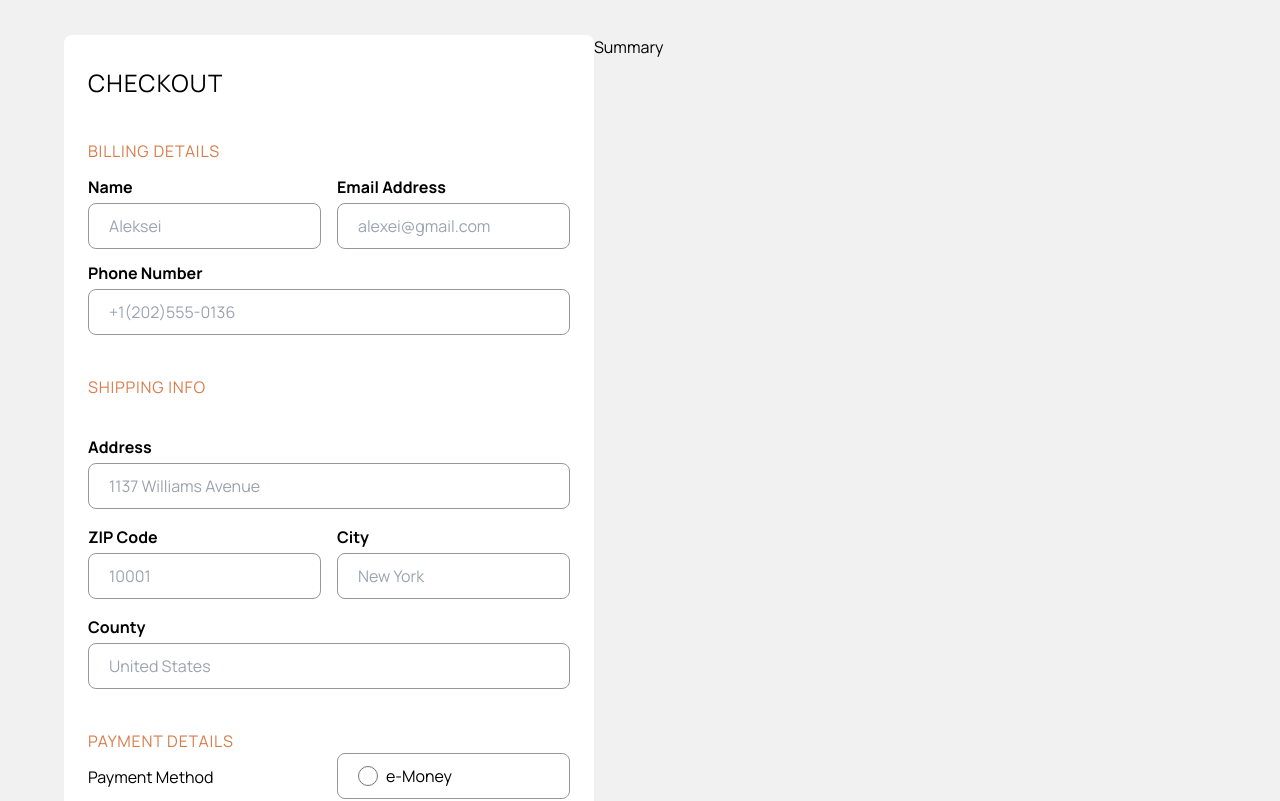
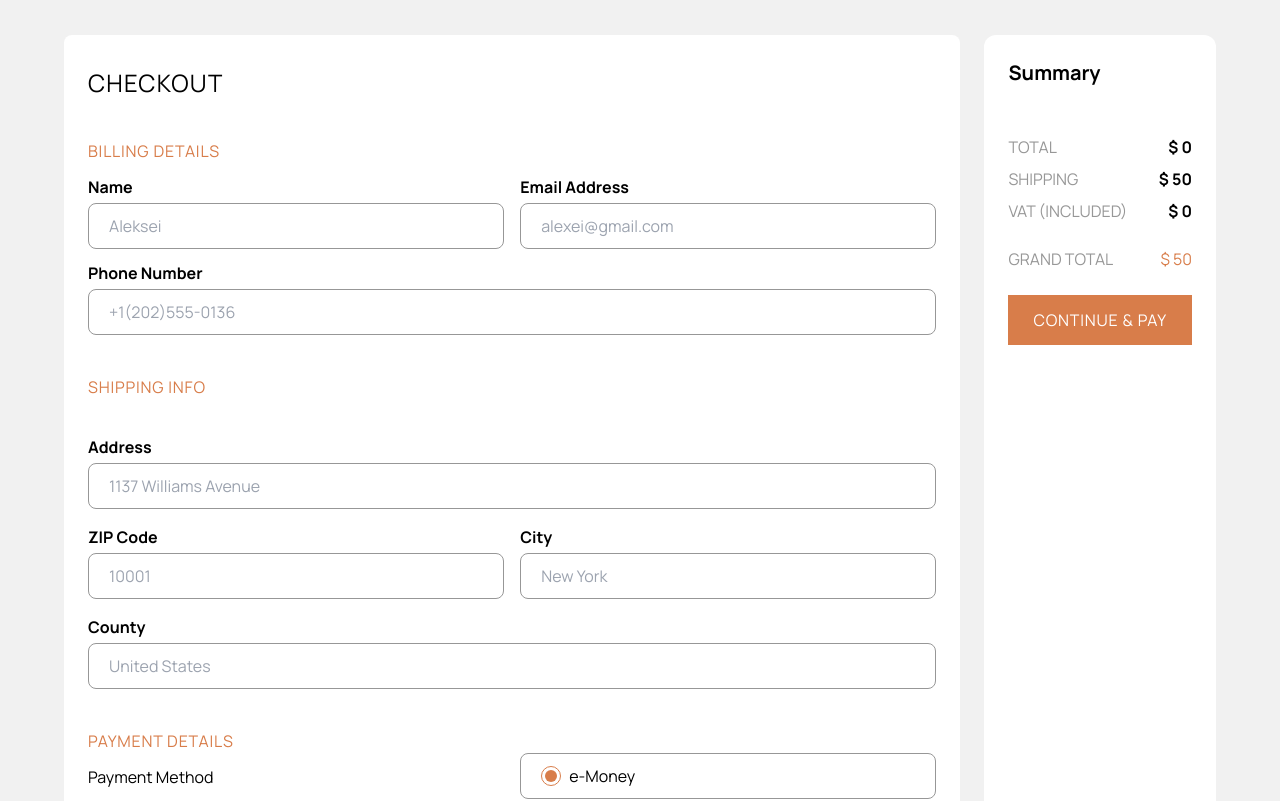
Before and after one commit to almasiwe11/Ecommerce, a React (Vite) app: page /checkout in a window 1280 px wide. Shown: the part 200-1001 px from the top of the page. Built offline with nearby package versions, Linux system fonts and the light colour scheme; data requests are answered from the project's data file.

Commit message:
form error handling have to learn

```diff
--- a/src/Components/Cart/Cart.tsx
+++ b/src/Components/Cart/Cart.tsx
@@ -1,19 +1,25 @@
 import { useRef, useEffect, useState } from "react"
-import ButtonLink from "../ButtonLink"
 import { useProducts } from "../../Context/ProductsContext"
 import CartProduct from "./CartProduct"
 import { Link } from "react-router-dom"
 
 type PropTypes = {
-  setCartIsOpen: React.Dispatch<React.SetStateAction<boolean>>
+  checkout?: boolean
+  iconRef: any
 }
 
-function Cart({ setCartIsOpen }: PropTypes) {
+function Cart({ checkout = false, iconRef }: PropTypes) {
   const cartRef = useRef<HTMLElement | null>(null)
+
+  const { setCartIsOpen } = useProducts()
 
   useEffect(() => {
     function handler(e: MouseEvent) {
-      if (!cartRef?.current?.contains(e.target as Node)) {
+      if (setCartIsOpen === undefined) return
+      if (
+        !cartRef?.current?.contains(e.target as Node) &&
+        !iconRef?.current?.contains(e.target as Node)
+      ) {
         setCartIsOpen(false)
       }
     }
@@ -37,10 +43,13 @@ function Cart({ setCartIsOpen }: PropTypes) {
   return (
     <section
       ref={cartRef}
-      className={`fixed  right-40 top-24 z-50 p-6 overflow-auto bg-white rounded-xl w-[26rem]`}
-      style={{ maxHeight: "calc(100vh - 100px)" }}
+      className={`${
+        !checkout && "fixed  right-40 top-24 z-50 w-[26rem]"
+      } p-6 overflow-auto bg-white rounded-xl `}
+      style={!checkout ? { maxHeight: "calc(100vh - 100px)" } : {}}
     >
       <div className=" flex flex-col  gap-6">
+        {!checkout ? (
           <div className="flex justify-between">
             <h1 className="uppercase tracking-wider font-bold font-lg">cart</h1>
             <div
@@ -50,22 +59,51 @@ function Cart({ setCartIsOpen }: PropTypes) {
               Remove all
             </div>
           </div>
+        ) : (
+          <h1 className="font-bold text-xl">Summary</h1>
+        )}
 
         <div className="flex flex-col gap-4 ">
           {inCartProducts.map((product) => (
-            <CartProduct key={product.name} product={product}></CartProduct>
+            <CartProduct
+              key={product.name}
+              product={product}
+              checkout={checkout}
+            ></CartProduct>
           ))}
         </div>
 
+        <div className="flex flex-col gap-2">
           <div className="flex justify-between uppercase">
             <div className="text-grayish">Total</div>
-          <span>$ {total} </span>
+            <span className="font-bold">$ {total} </span>
+          </div>
+          {checkout && (
+            <div className="flex flex-col gap-2">
+              <div className="flex justify-between uppercase">
+                <div className="text-grayish">Shipping</div>
+                <span className="font-bold">$ 50 </span>
+              </div>
+              <div className="flex justify-between uppercase">
+                <div className="text-grayish">VAT (included)</div>
+                <span className="font-bold">$ {Math.round(total * 0.2)} </span>
               </div>
 
+              <div className="flex justify-between uppercase mt-4">
+                <div className="text-grayish">Grand Total</div>
+                <span className="text-orange">$ {total + 50} </span>
+              </div>
+            </div>
+          )}
+        </div>
+
+        {!checkout && (
+          <>
             {inCartProducts.length > 0 ? (
               <Link to="/checkout">
                 <button
                   onClick={() => {
+                    if (setCartIsOpen === undefined) return
                     setCartIsOpen(false)
                   }}
                   className={`${"hover:bg-transparent bg-orange border border-orange text-white hover:text-orange "}  py-3 px-6 uppercase  tracking-wider duration-300 ease-in-out`}
@@ -76,11 +114,22 @@ function Cart({ setCartIsOpen }: PropTypes) {
             ) : (
               <button
                 onClick={() => {
+                  if (setCartIsOpen === undefined) return
                   setCartIsOpen(false)
                 }}
                 className={`${"hover:bg-transparent bg-orange border border-orange text-white hover:text-orange "}  py-3 px-6 uppercase  tracking-wider duration-300 ease-in-out`}
               >
                 back
+              </button>
+            )}
+          </>
+        )}
+
+        {checkout && (
+          <button
+            className={`${"hover:bg-transparent bg-orange border border-orange text-white hover:text-orange "}  py-3 px-6 uppercase  tracking-wider duration-300 ease-in-out`}
+          >
+            continue & pay
           </button>
         )}
       </div>
--- a/src/Pages/Checkout/Checkout.tsx
+++ b/src/Pages/Checkout/Checkout.tsx
@@ -1,11 +1,11 @@
 import Form from "./Form/Form"
-import Summary from "./Summary"
+import Cart from "../../Components/Cart/Cart"
 function Checkout() {
   return (
     <section className=" bg-white md:bg-white-gray h-full py-10 md:py-16 lg:py-32">
-      <div className="md:wrapper  flex flex-col md:flex-row">
+      <div className="md:wrapper  flex-flex gap-6 md:justify-between">
         <Form />
-        <Summary />
+        <Cart checkout={true} />
       </div>
     </section>
   )
--- a/src/Pages/Checkout/Form/BillingDetails.tsx
+++ b/src/Pages/Checkout/Form/BillingDetails.tsx
@@ -1,25 +1,33 @@
-function BillingDetails() {
+type PropTypes = {
+  handleFormChange: (e: React.ChangeEvent<HTMLInputElement>) => void
+}
+
+function BillingDetails({ handleFormChange }: PropTypes) {
   return (
     <div className="flex flex-col gap-3 mt-10 ">
       <div className=" text-orange tracking-wider uppercase">
         Billing details
       </div>
 
-      <div className="flex flex-col md:flex-row gap-4">
+      <div className="flex flex-col md:grid md:grid-cols-2 gap-4">
         <div className="flex flex-col gap-1">
           <h2 className="font-bold">Name</h2>
           <input
+            name="name"
             type="text"
             placeholder="Aleksei"
             className="border border-grayish rounded-lg py-2.5 px-5"
+            onChange={handleFormChange}
           />
         </div>
         <div className="flex flex-col gap-1">
           <h2 className="font-bold">Email Address</h2>
           <input
+            name="email"
             type="text"
             placeholder="alexei@gmail.com"
             className="border border-grayish rounded-lg py-2.5 px-5"
+            onChange={handleFormChange}
           />
         </div>
       </div>
@@ -27,9 +35,11 @@ function BillingDetails() {
       <div className="flex flex-col gap-1">
         <h2 className="font-bold">Phone Number</h2>
         <input
+          name="phone"
           type="text"
           placeholder="+1(202)555-0136"
           className="border border-grayish rounded-lg py-2.5 px-5"
+          onChange={handleFormChange}
         />
       </div>
     </div>
--- a/src/Pages/Checkout/Form/Form.tsx
+++ b/src/Pages/Checkout/Form/Form.tsx
@@ -1,14 +1,38 @@
+import { useState } from "react"
 import BillingDetails from "./BillingDetails"
 import ShippingInfo from "./ShippingInfo"
 import PaymentDetails from "./PaymentDetails"
 
 function Form() {
+  const [buttonChecked, setButtonChecked] = useState("e-Money")
+  const [formValues, setFormValues] = useState({
+    name: "",
+    email: "",
+    phone: "",
+    address: "",
+    zip: "",
+    city: "",
+    country: "",
+  })
+
+  console.log(formValues)
+
+  function handleFormChange(e: React.ChangeEvent<HTMLInputElement>): void {
+    const { name, value } = e.target
+
+    setFormValues((prev) => ({ ...prev, [name]: value }))
+  }
+
   return (
-    <div className="py-6 md:py-8 px-6 rounded-lg  flex flex-col bg-white">
+    <div className="py-6 md:py-8 px-6 rounded-lg md:flex-grow  flex flex-col bg-white">
       <h1 className="uppercase tracking-wider text-2xl ">checkout</h1>
-      <BillingDetails />
-      <ShippingInfo />
-      <PaymentDetails />
+      <BillingDetails handleFormChange={handleFormChange} />
+      <ShippingInfo handleFormChange={handleFormChange} />
+      <PaymentDetails
+        buttonChecked={buttonChecked}
+        setButtonChecked={setButtonChecked}
+        handleFormChange={handleFormChange}
+      />
     </div>
   )
 }
--- a/src/Pages/Checkout/Form/PaymentDetails.tsx
+++ b/src/Pages/Checkout/Form/PaymentDetails.tsx
@@ -1,4 +1,14 @@
-function PaymentDetails() {
+type PropTypes = {
+  buttonChecked: string
+  setButtonChecked: React.Dispatch<React.SetStateAction<string>>
+  handleFormChange: (e: React.ChangeEvent<HTMLInputElement>) => void
+}
+
+function PaymentDetails({
+  buttonChecked,
+  setButtonChecked,
+  handleFormChange,
+}: PropTypes) {
   return (
     <div className="mt-10">
       <div className=" text-orange  tracking-wider uppercase">
@@ -11,29 +21,42 @@ function PaymentDetails() {
           <label className="inline-flex items-center border border-grayish w-full py-2.5 px-5 rounded-lg">
             <input
               type="radio"
-              className="form-radio text-indigo-600 h-5 w-5"
-              name="radio-option"
-              value="option1"
+              className="form-radio accent-orange h-5 w-5"
+              name="pay-method"
+              value="e-Money"
+              checked={buttonChecked === "e-Money"}
+              onChange={(e) => {
+                setButtonChecked(e.target.value)
+                handleFormChange(e)
+              }}
             />
             <span className="ml-2">e-Money</span>
           </label>
 
-          <label className="inline-flex items-center border border-grayish w-full py-2.5 px-5 rounded-lg">
+          <label className="inline-flex items-center border  border-grayish w-full py-2.5 px-5 rounded-lg">
             <input
               type="radio"
-              className="form-radio text-indigo-600 h-5 w-5"
-              name="radio-option"
-              value="option1"
+              className="form-radio accent-orange h-5 w-5"
+              name="pay-method"
+              value="onDelivery"
+              checked={buttonChecked === "onDelivery"}
+              onChange={(e) => {
+                setButtonChecked(e.target.value)
+                handleFormChange(e)
+              }}
             />
             <span className="ml-2">Cash on Delivery</span>
           </label>
         </div>
       </div>
 
-      <div className="flex flex-col gap-3 mt-6 md:flex-row">
+      {buttonChecked === "e-Money" && (
+        <div className="flex flex-col gap-3 mt-6 md:grid md:grid-cols-2">
           <div className="flex flex-col gap-1">
             <h2 className="font-bold">e-Money Number</h2>
             <input
+              onChange={handleFormChange}
+              name="e-Money Number"
               type="text"
               placeholder="238521993"
               className="border border-grayish rounded-lg py-2.5 px-5"
@@ -43,12 +66,15 @@ function PaymentDetails() {
           <div className="flex flex-col gap-1">
             <h2 className="font-bold">e-Money Pin</h2>
             <input
+              onChange={handleFormChange}
+              name="e-Money Pin"
               type="text"
               placeholder="6891"
               className="border border-grayish rounded-lg py-2.5 px-5"
             />
           </div>
         </div>
+      )}
     </div>
   )
 }
--- a/src/Pages/Checkout/Form/ShippingInfo.tsx
+++ b/src/Pages/Checkout/Form/ShippingInfo.tsx
@@ -1,4 +1,8 @@
-function ShippingInfo() {
+type PropTypes = {
+  handleFormChange: (e: React.ChangeEvent<HTMLInputElement>) => void
+}
+
+function ShippingInfo({ handleFormChange }: PropTypes) {
   return (
     <div className="flex flex-col mt-10 gap-4">
       <div className=" text-orange mb-5 tracking-wider uppercase">
@@ -8,16 +12,20 @@ function ShippingInfo() {
       <div className="flex flex-col gap-1">
         <h2 className="font-bold">Address</h2>
         <input
+          onChange={handleFormChange}
+          name="address"
           type="text"
           placeholder="1137 Williams Avenue"
           className="border border-grayish rounded-lg py-2.5 px-5"
         />
       </div>
 
-      <div className="flex flex-col md:flex-row gap-4">
+      <div className="flex flex-col md:grid md:grid-cols-2 gap-4">
         <div className="flex flex-col gap-1">
           <h2 className="font-bold">ZIP Code</h2>
           <input
+            onChange={handleFormChange}
+            name="zip"
             type="text"
             placeholder="10001"
             className="border border-grayish rounded-lg py-2.5 px-5"
@@ -26,6 +34,8 @@ function ShippingInfo() {
         <div className="flex flex-col gap-1">
           <h2 className="font-bold">City</h2>
           <input
+            onChange={handleFormChange}
+            name="city"
             type="text"
             placeholder="New York"
             className="border border-grayish rounded-lg py-2.5 px-5"
@@ -36,6 +46,8 @@ function ShippingInfo() {
       <div className="flex flex-col gap-1">
         <h2 className="font-bold">County</h2>
         <input
+          onChange={handleFormChange}
+          name="country"
           type="text"
           placeholder="United States"
           className="border border-grayish rounded-lg py-2.5 px-5"
```
Also changed, not shown: src/Components/Cart/CartProduct.tsx (+7 -2 lines), src/Components/Hero/Header.tsx (+5 -3 lines), src/Components/Svgs/CartIcon.tsx (+6 -1 lines). Lines whose indentation alone changed are shown as unchanged.
